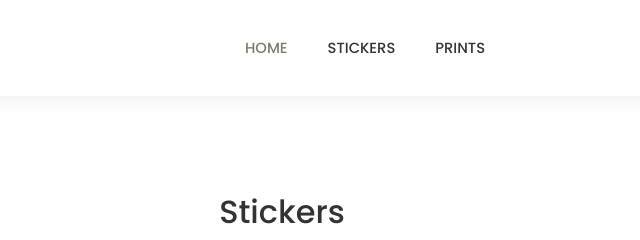
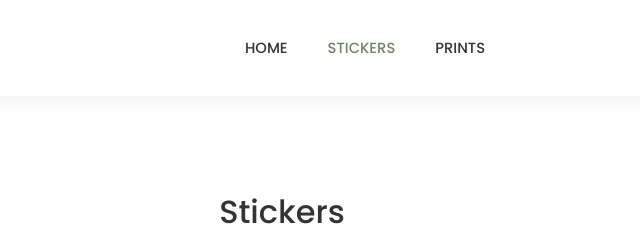
Before and after one commit to normaville/avnartshop, a plain HTML site: page stickers.html in a window 1280 px wide. Shown: the top 240 px of the page, 358-998 px from the left. Drawn offline with Linux system fonts and the light colour scheme.

Commit message:
Update stickers.html

```diff
--- a/stickers.html
+++ b/stickers.html
@@ -17,8 +17,8 @@
             </a>
 
             <div class="navlist flex">
-                <a href="index.html" class="link link-active">home</a>
-                <a href="stickers.html" class="link">stickers</a>
+                <a href="index.html" class="link">home</a>
+                <a href="stickers.html" class="link link-active">stickers</a>
                 <a href="prints.html" class="link">prints</a>
             </div>
 
```
